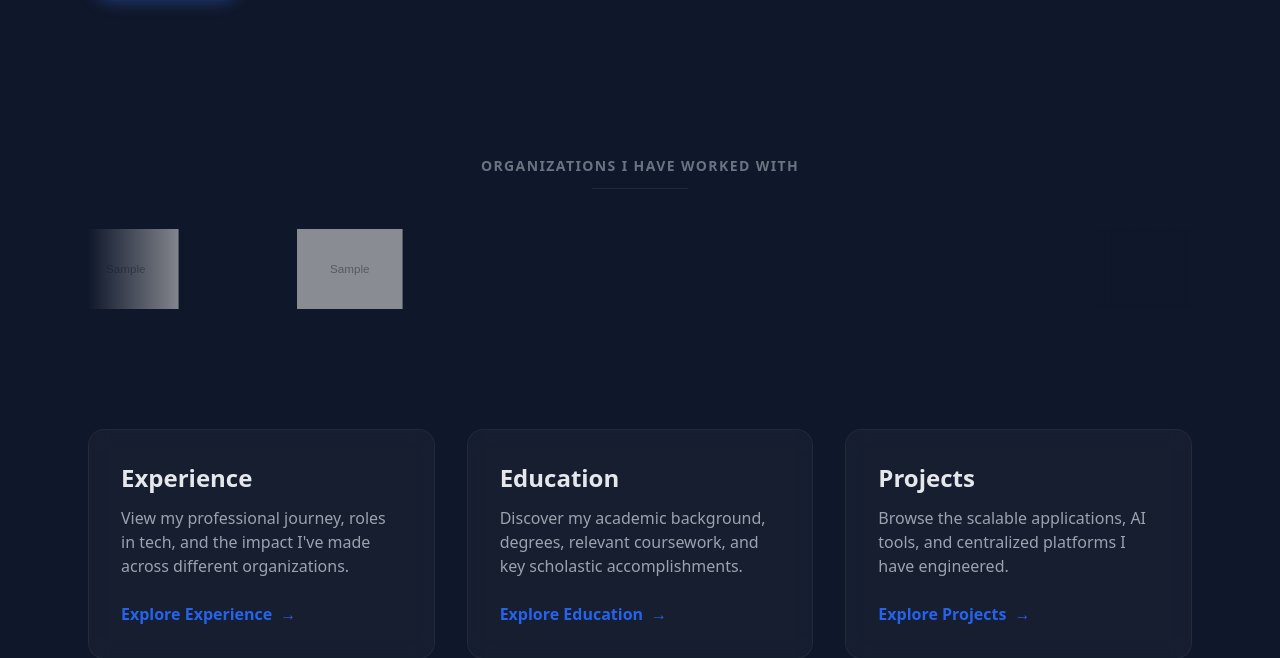
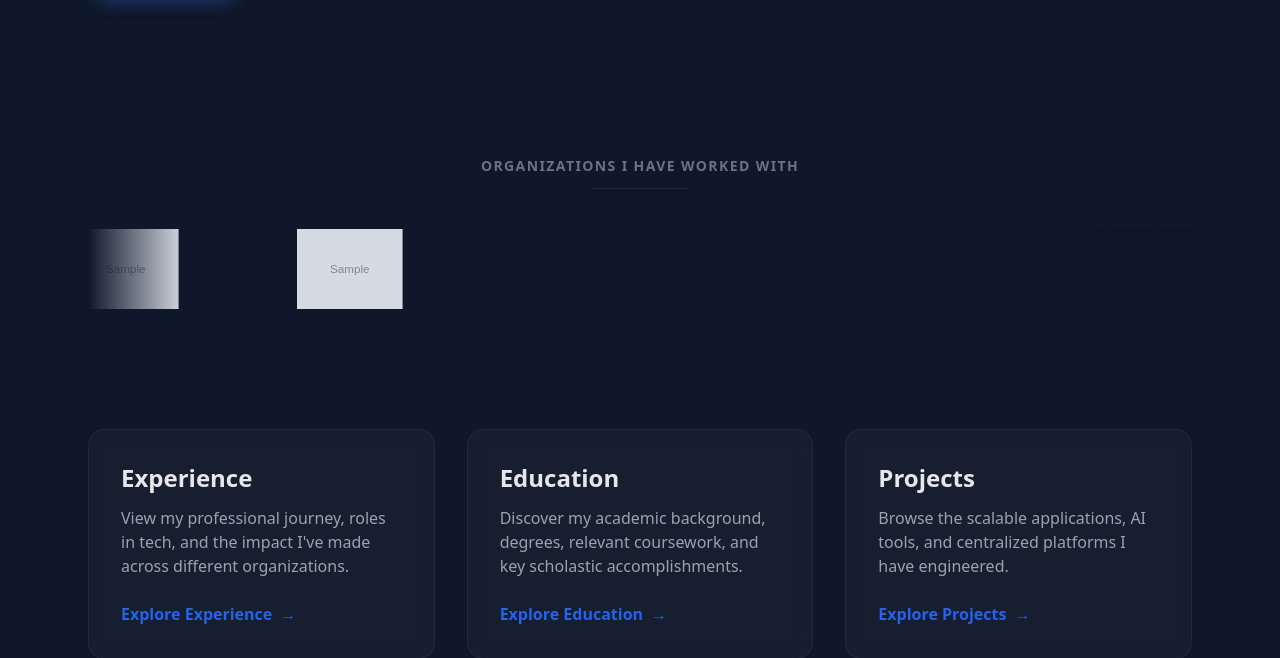
Before and after one commit to zubair-sowrab/portfolio_zubair, a Django app: page / in a window 1280 px wide. Shown: the part 1030-1688 px from the top of the page. Run offline with Django 5.2, Linux system fonts and the light colour scheme; tables that the repository leaves empty hold one stand-in row (values such as "Sample post"); grey boxes marked "Sample" are stand-in pictures; some libraries are stand-ins or nearby versions.

Commit message:
new way of company icons

```diff
--- a/portfolio/templates/portfolio/home.html
+++ b/portfolio/templates/portfolio/home.html
@@ -55,7 +55,6 @@
 
 
 
-
 <!-- Companies Slider Section -->
 <section class="pt-20 pb-10 overflow-hidden">
     <div class="flex flex-col items-center gap-3 mb-10">
@@ -73,9 +72,15 @@
 
             <!-- Loop 1: Original Set -->
             {% for company in companies %}
-                <a href="{{ company.link|default:'#' }}" target="_blank" class="w-40 h-20 flex items-center justify-center grayscale hover:grayscale-0 transition-all duration-300 opacity-60 hover:opacity-100 flex-shrink-0">
-                    <img src="{{ company.logo.url }}" alt="{{ company.name }}" class="max-h-full max-w-full object-contain">
-                </a>
+                {% if company.link %}
+                    <a href="{{ company.link }}" target="_blank" rel="noopener noreferrer" class="w-40 h-20 flex items-center justify-center flex-shrink-0 cursor-pointer hover:scale-105 transition-transform duration-300">
+                        <img src="{{ company.logo.url }}" alt="{{ company.name }}" class="max-h-full max-w-full object-contain">
+                    </a>
+                {% else %}
+                    <div class="w-40 h-20 flex items-center justify-center flex-shrink-0 cursor-default">
+                        <img src="{{ company.logo.url }}" alt="{{ company.name }}" class="max-h-full max-w-full object-contain">
+                    </div>
+                {% endif %}
             {% empty %}
                 <!-- Placeholders if empty -->
                 <div class="w-40 h-20 flex items-center justify-center text-gray-500 font-bold opacity-50 flex-shrink-0">Company 1</div>
@@ -86,9 +91,15 @@
 
             <!-- Loop 2: Duplicate Set for Seamless Infinite Scrolling -->
             {% for company in companies %}
-                <a href="{{ company.link|default:'#' }}" target="_blank" class="w-40 h-20 flex items-center justify-center grayscale hover:grayscale-0 transition-all duration-300 opacity-60 hover:opacity-100 flex-shrink-0">
-                    <img src="{{ company.logo.url }}" alt="{{ company.name }}" class="max-h-full max-w-full object-contain">
-                </a>
+                {% if company.link %}
+                    <a href="{{ company.link }}" target="_blank" rel="noopener noreferrer" class="w-40 h-20 flex items-center justify-center flex-shrink-0 cursor-pointer hover:scale-105 transition-transform duration-300">
+                        <img src="{{ company.logo.url }}" alt="{{ company.name }}" class="max-h-full max-w-full object-contain">
+                    </a>
+                {% else %}
+                    <div class="w-40 h-20 flex items-center justify-center flex-shrink-0 cursor-default">
+                        <img src="{{ company.logo.url }}" alt="{{ company.name }}" class="max-h-full max-w-full object-contain">
+                    </div>
+                {% endif %}
             {% endfor %}
 
         </div>
@@ -109,7 +120,6 @@
         }
     </style>
 </section>
-
 
 
 
```
Also changed, not shown: 1 other file.
